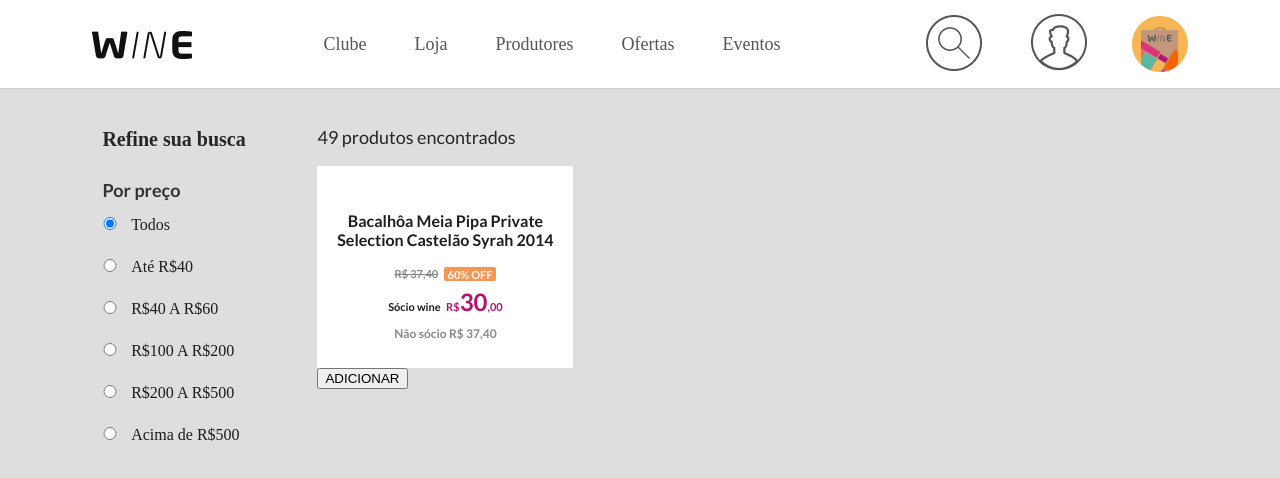
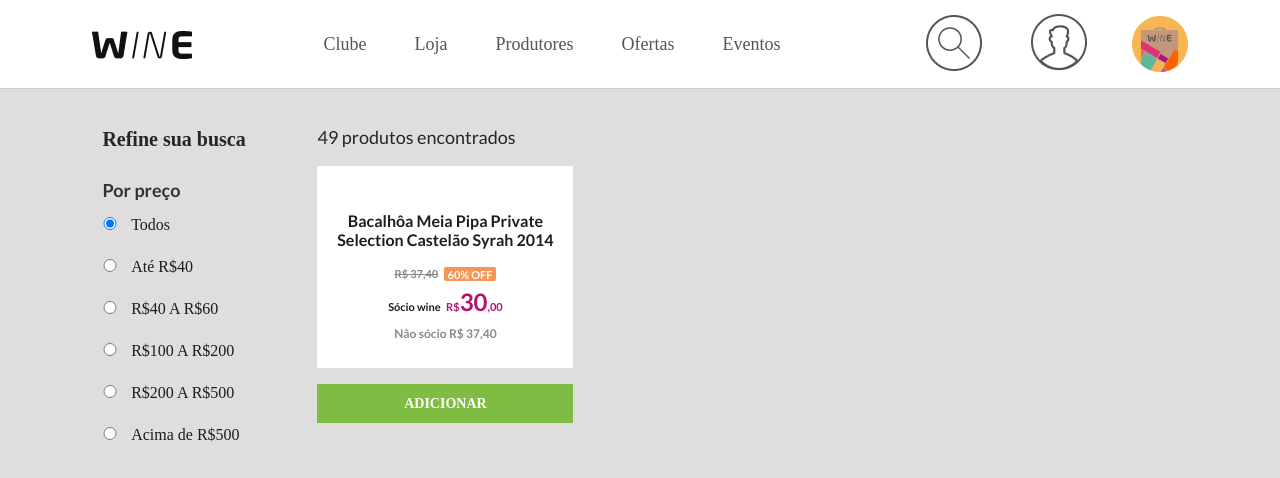
Before and after one commit to MartinGBB/frontend-wine-test, a React (Vite) app: page / in a window 1280 px wide. Shown: the top 478 px of the page. Built offline with nearby package versions, Linux system fonts and the light colour scheme; a web font is replaced by a local one.

Commit message:
style: da estilo ao botao

```diff
--- a/src/components/Cards/styles.ts
+++ b/src/components/Cards/styles.ts
@@ -16,10 +16,24 @@
 export const ContainerProducts = styled.div`
   width: 256px;
   height: 333px;
-  `;
+`;
 
 export const Card = styled.div`
 
+  & button {
+    display: flex;
+    justify-content: center;
+    margin: auto;
+    margin-top: 1rem;
+    width: 100%;
+    padding: 0.731rem 1.461rem;
+    background-color: var(--color-button);
+    border: none;
+    color: var(--color-card);
+    font-size: 0.875rem;
+    font-weight: 700;
+    font-family: var(--color-font-price-secoundary);
+  };
 `;
 
 export const Product = styled.div`
```
